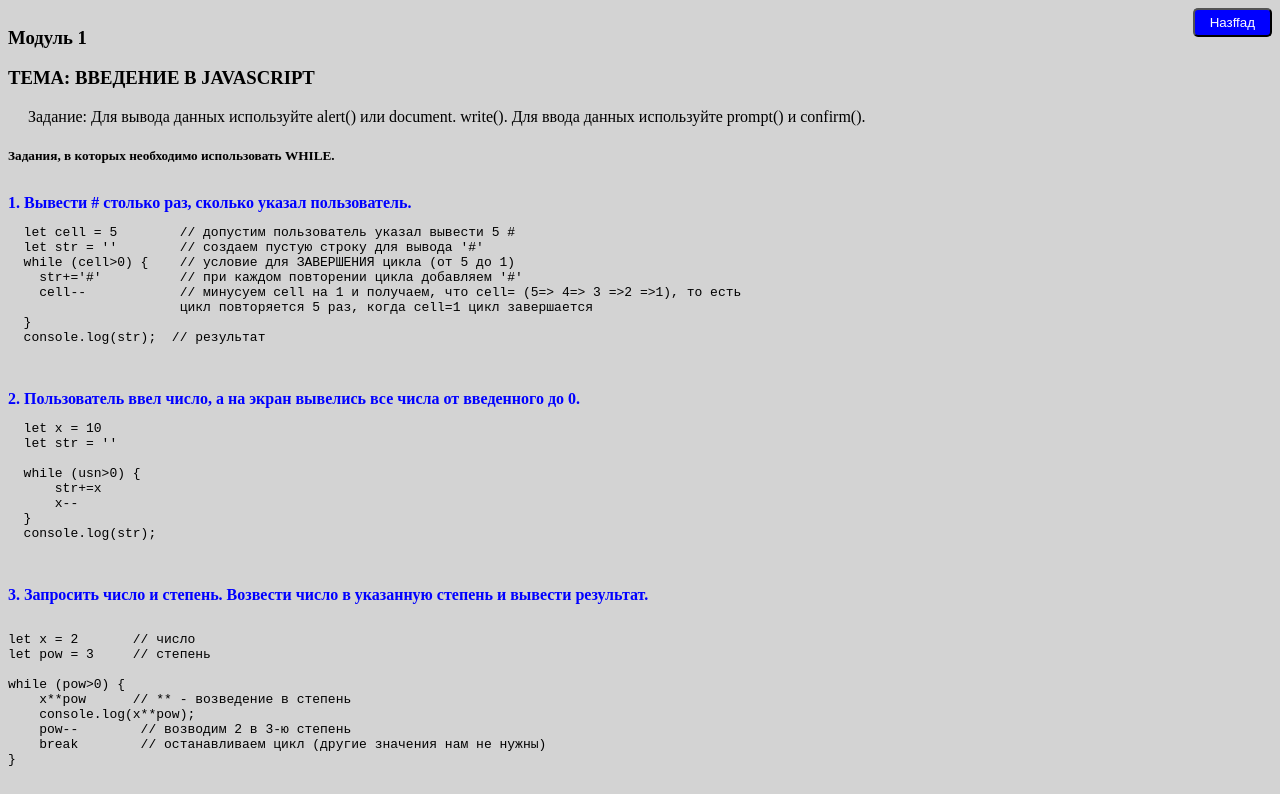
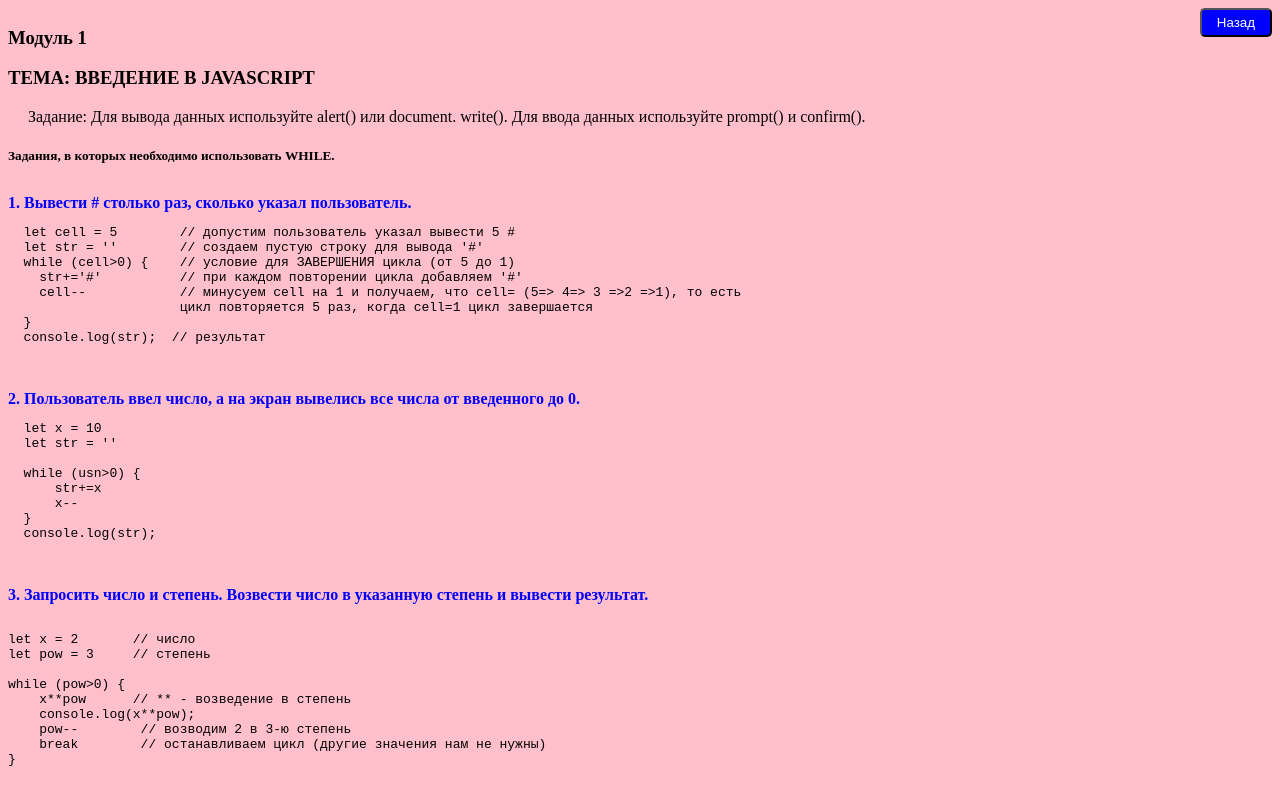
Before and after one commit to belkud/JavaScript, a website built with Vite: page JS_PZ_Modul_1_Week_3.html in a window 1280 px wide. Shown: the top 794 px of the page. Built offline with nearby package versions, Linux system fonts and the light colour scheme.

Commit message:
background color

```diff
--- a/JS_PZ_Modul_1_Week_3.html
+++ b/JS_PZ_Modul_1_Week_3.html
@@ -7,7 +7,7 @@
     <title>Document</title>
 </head>
 <body>
-  <div style="display: flex; justify-content: flex-end;"><button class="button_fixed"><a href="index.html">Назffад</a></button></div>
+  <div style="display: flex; justify-content: flex-end;"><button class="button_fixed"><a href="index.html">Назад</a></button></div>
     <h3>Модуль 1</h3>
     <h3>ТЕМА: ВВЕДЕНИЕ В JAVASCRIPT</h3>
     <p>Задание:  Для вывода данных используйте alert() или document.
--- a/src/style.css
+++ b/src/style.css
@@ -1,5 +1,5 @@
 body{
-  background: lightgrey !important;
+  background-color: pink;
 }
 
 
```
